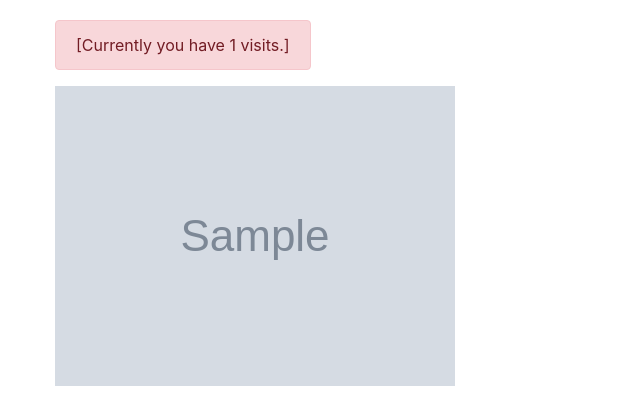
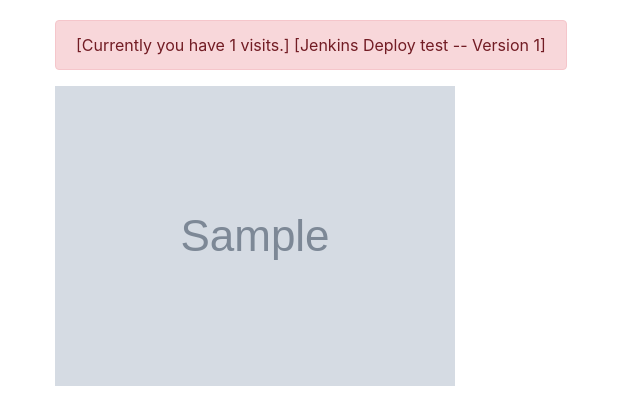
Before and after one commit to moveho/web_count_jenkins, a Flask app: template templates/index.html in a window 1280 px wide. Shown: the part 101-521 px from the top of the page, without its empty margins (0-640 px from the left). Run offline with Flask 3, Linux system fonts and the light colour scheme; the template is opened without the code that fills it: most values are stand-ins (such as "Sample title", 1, 10 or a date in 2020); grey boxes marked "Sample" are stand-in pictures.

Commit message:
deploy test

```diff
--- a/templates/index.html
+++ b/templates/index.html
@@ -18,6 +18,8 @@
     <div class="row">
       <div class="alert alert-danger" role="alert">
         [Currently you have {{visit_count}} visits.]
+
+	[Jenkins Deploy test -- Version 1]
       </div>
     </div>
 
```
